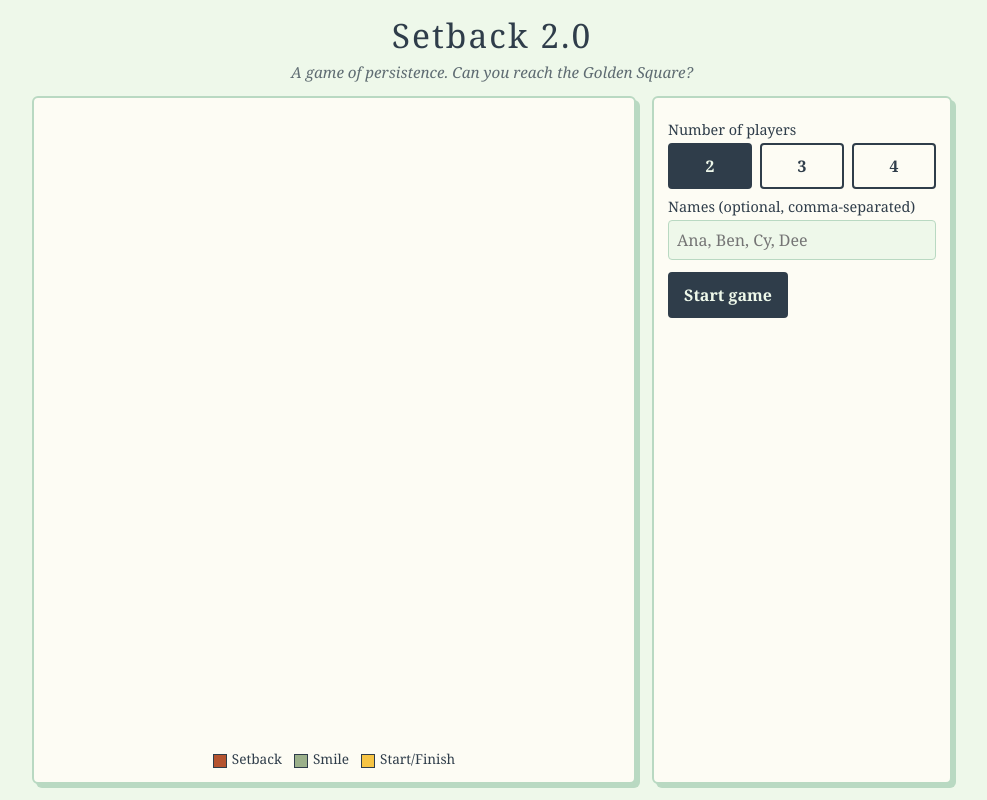
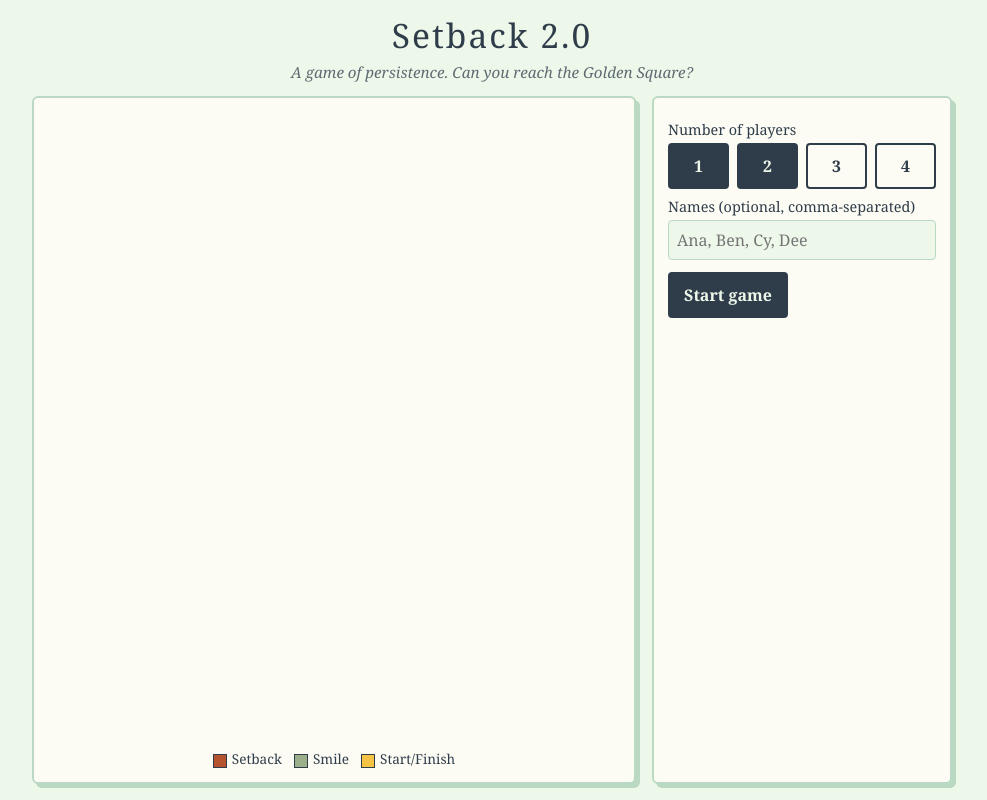
Before and after one commit to norrdost/Setback, a plain HTML site: page index.html in a window 1280 px wide. Shown: the whole page, without its empty margins (148-1135 px from the left). Drawn offline with Linux system fonts and the light colour scheme.

Commit message:
Update index.html

```diff
--- a/index.html
+++ b/index.html
@@ -57,6 +57,7 @@ button.picked { background:var(--ink); color:var(--bg); }
     <div id="setup" class="setup">
       <label>Number of players</label>
       <div class="row">
+        <button class="alt picked" data-n="1">1</button>
         <button class="alt picked" data-n="2">2</button>
         <button class="alt" data-n="3">3</button>
         <button class="alt" data-n="4">4</button>
```
